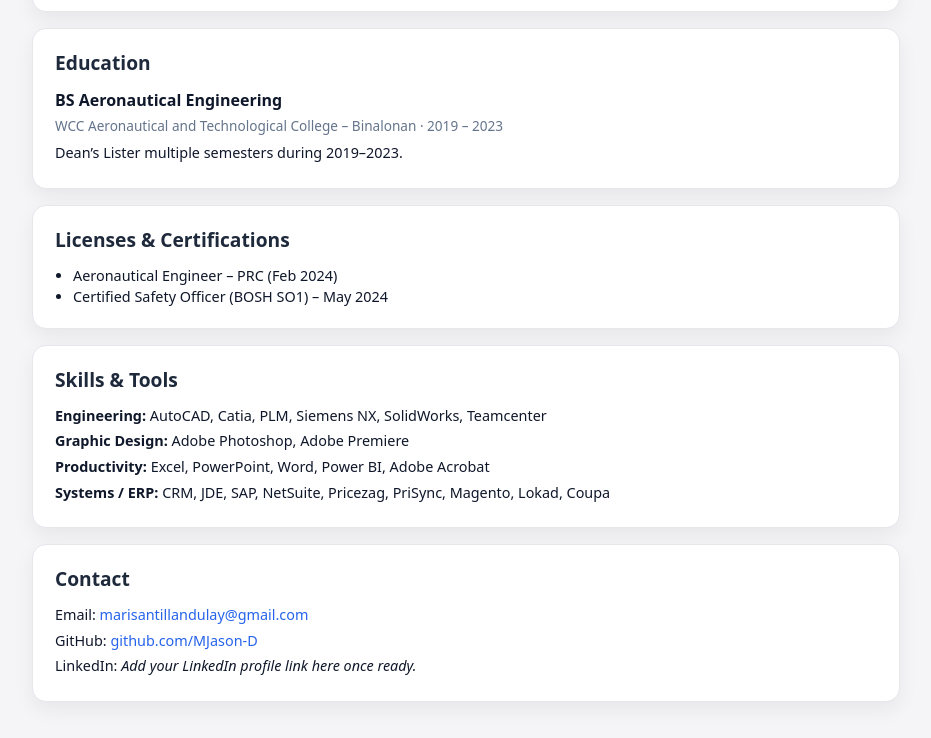
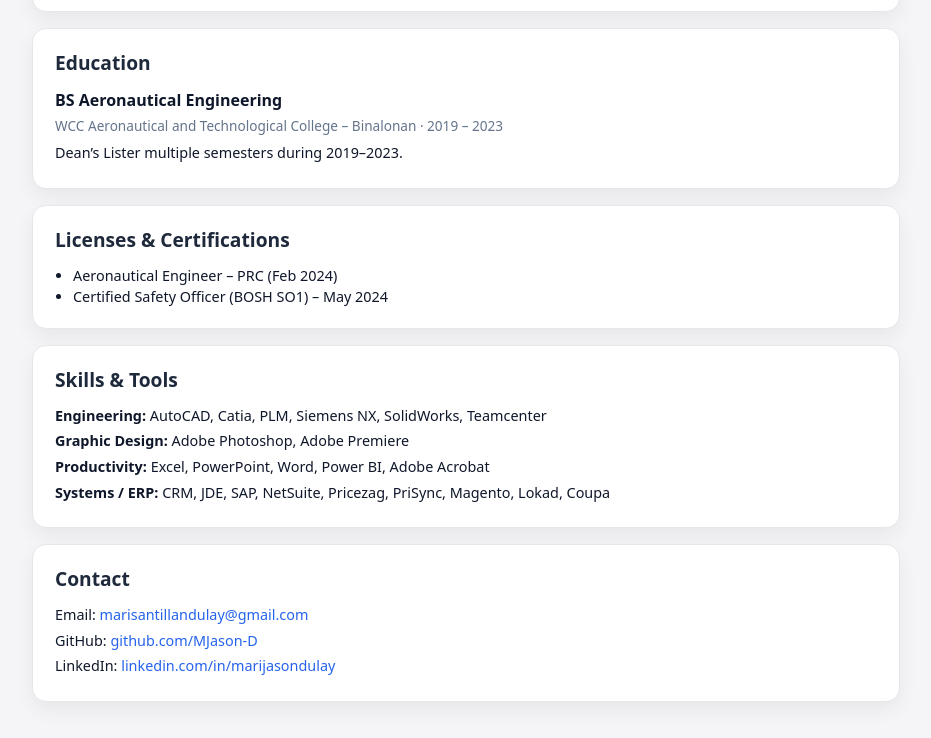
Before and after one commit to MJason-D/MJason-D.github.io, a plain HTML site: page index.html in a window 1280 px wide. Shown: the part 1307-2045 px from the top of the page, without its empty margins (174-1105 px from the left). Drawn offline with Linux system fonts and the light colour scheme.

Commit message:
Update LinkedIn link in contact section

```diff
--- a/index.html
+++ b/index.html
@@ -231,7 +231,7 @@
     <h2>Contact</h2>
     <p>Email: <a href="mailto:marisantillandulay@gmail.com">marisantillandulay@gmail.com</a></p>
     <p>GitHub: <a href="https://github.com/MJason-D" target="_blank">github.com/MJason-D</a></p>
-    <p>LinkedIn: <em>Add your LinkedIn profile link here once ready.</em></p>
+    <p>LinkedIn: <a href="https://www.linkedin.com/in/marijasondulay" target="_blank">linkedin.com/in/marijasondulay</a></p>
   </div>
 
 </div>
```
